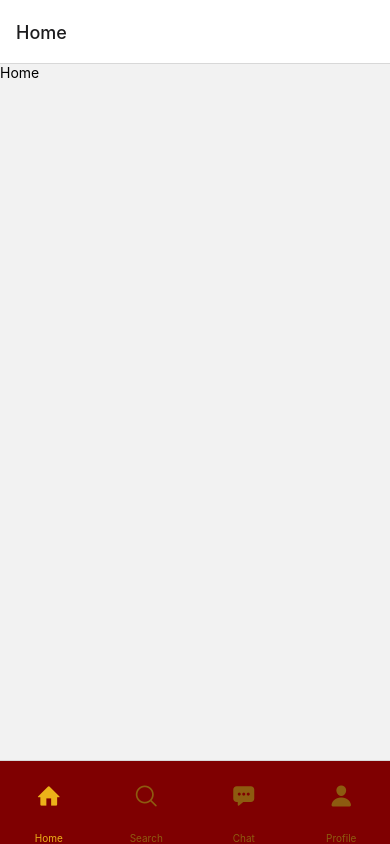
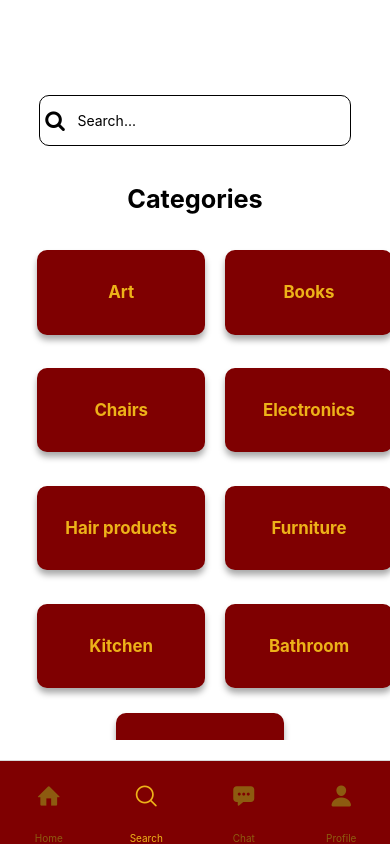
Before and after one commit to AGUPTA375/kandidat-frontend, a React Native app in the folder src/: screen /SearchStack in a window 390 px wide. Built offline with nearby package versions, Linux system fonts and the light colour scheme.

Commit message:
Add search screen with buttons for categories

```diff
--- a/src/App.js
+++ b/src/App.js
@@ -4,7 +4,7 @@ import { createBottomTabNavigator } from '@react-navigation/bottom-tabs';
 // Screens
 import Home from '../src/screens/Home'
 import Profile from '../src/screens/Profile'
-import Search from '../src/screens/Search'
+import SearchStack from './screens/SearchStack';
 import Chat from '../src/screens/Chat'
 
 // Icons
@@ -39,11 +39,13 @@ export default function App() {
         }} />
 
         {/* Search */}
-        <Tab.Screen name="Search" component={Search} options={{
+        <Tab.Screen name="SearchStack" component={SearchStack} options={{
           tabBarIcon: ({focused, color}) => {
             var color = focused ? "#EDB219" : "#8D5B10"
             return <AntDesign name="search1" size={24} color={color} />;
-          }
+          },
+          headerShown: false,
+          tabBarLabel: "Search"
         }}/>
 
         {/* Chat */}
--- a/src/screens/Search.js
+++ b/src/screens/Search.js
@@ -1,9 +1,152 @@
-import { StyleSheet, Text, View } from 'react-native';
+import { View, Dimensions, StyleSheet, TextInput, Text, FlatList, TouchableOpacity } from "react-native"
+import { FontAwesome } from '@expo/vector-icons';
+import { useState } from "react";
+
+// Window dimensions
+const windowWidth = Dimensions.get('window').width;
+const windowHeight = Dimensions.get('window').height;
 
 export default function Search() {
-    return (
-        <View>
-            <Text>Search</Text>
+
+
+
+    var categories = [
+        {
+            id: 0,
+            name: "Art"
+        },
+        {
+            id: 1,
+            name: "Books"
+        },
+        {
+            id: 2,
+            name: "Chairs"
+        },
+        {
+            id: 3,
+            name: "Electronics"
+        },
+        {
+            id: 4,
+            name: "Hair products"
+        },
+        {
+            id: 5,
+            name: "Furniture"
+        },
+        {
+            id: 6,
+            name: "Kitchen"
+        },
+        {
+            id: 7,
+            name: "Bathroom"
+        },
+        {
+            id: 8,
+            name: "Winter"
+        }
+    ]
+
+    const [search, setSearch] = useState(null)
+
+    return(
+        <View style={styles.container}>
+
+            <View style={styles.top}>
+                <FontAwesome style={styles.searchIcon} name="search" size={windowHeight*0.025} color="black" />
+                <TextInput
+                onChangeText={setSearch}
+                style={styles.textinput}
+                placeholder={"Search..."}
+                value={search}
+                />
+            </View>
+            <Text style={{ fontSize: windowHeight*0.03, fontWeight:"bold"}}>Categories</Text>
+
+
+            <View style={styles.bottom}>
+                <View style={styles.list}>
+                    <FlatList
+                    numColumns={2}
+                    contentContainerStyle={styles.flatlist}
+                    data={categories}
+                    renderItem={({ item }) => {
+                        return (
+                            <TouchableOpacity
+                            style={styles.button}>
+                                <Text style={{ color: "#EDB219", fontSize:windowHeight*0.02, fontWeight:"bold"}}>{item.name}</Text>
+                            </TouchableOpacity>
+                        )
+                    }}/>
+
+                </View>
+
+            </View>
+
+
         </View>
     )
 }
+
+const styles = StyleSheet.create({
+    container: {
+        width: windowWidth,
+        height: windowHeight*0.9,
+        backgroundColor:"white",
+        alignItems:"center",
+        justifyContent:"space-evenly"
+    },
+    top: {
+        width: windowWidth*0.8,
+        height: windowHeight*0.1,
+        flexDirection:"row",
+        alignItems: "center",
+        marginTop: "15%"
+    },
+    bottom: {
+        width: windowWidth,
+        height: windowHeight*0.6,
+        flexDirection:"row"
+    },
+    searchIcon: {
+        position: "absolute",
+        marginLeft:"2%"
+    },
+    textinput: {
+        borderWidth: 1,
+        borderRadius: 10,
+        borderColor: "black",
+        width: windowWidth*0.8,
+        paddingLeft: "12%",
+        height: windowHeight*0.06,
+    },
+    list: {
+        width: "100%",
+        height: "100%",
+    },
+    button: {
+        width: windowWidth*0.43,
+        height: windowHeight*0.1,
+        backgroundColor:"#7f0001",
+        justifyContent:"center",
+        alignItems:"center",
+        shadowColor: "#000",
+        shadowOffset: {
+            width: 0,
+            height: 5,
+        },
+        shadowOpacity: 0.34,
+        shadowRadius: 6.27,
+        elevation: 10,
+        borderRadius: 10,
+        marginVertical: "5%",
+        marginHorizontal:"3%"
+    },
+    flatlist: {
+        flexDirection:"column",
+        width:"100%",
+        alignItems:"center",
+    }
+})
--- /dev/null
+++ b/src/screens/SearchStack.js
@@ -0,0 +1,13 @@
+import { StyleSheet, Text, View } from 'react-native';
+import { createStackNavigator } from '@react-navigation/stack';
+import Search from './Search';
+
+const Stack = createStackNavigator()
+
+export default function SearchStack() {
+    return (
+        <Stack.Navigator screenOptions={{ headerShown: false}}>
+            <Stack.Screen component={Search} name="Search"/>
+        </Stack.Navigator>
+    )
+}
```
